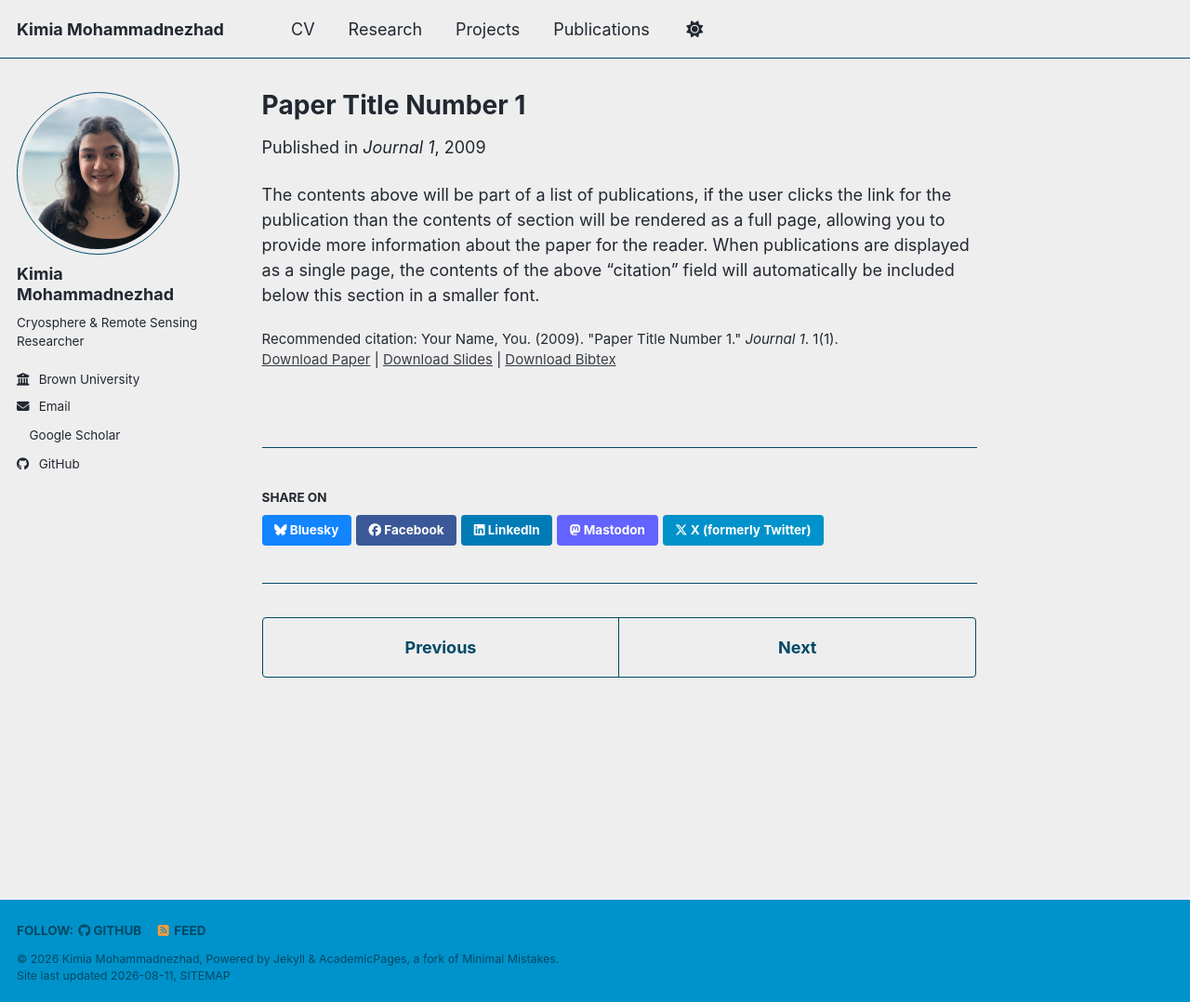
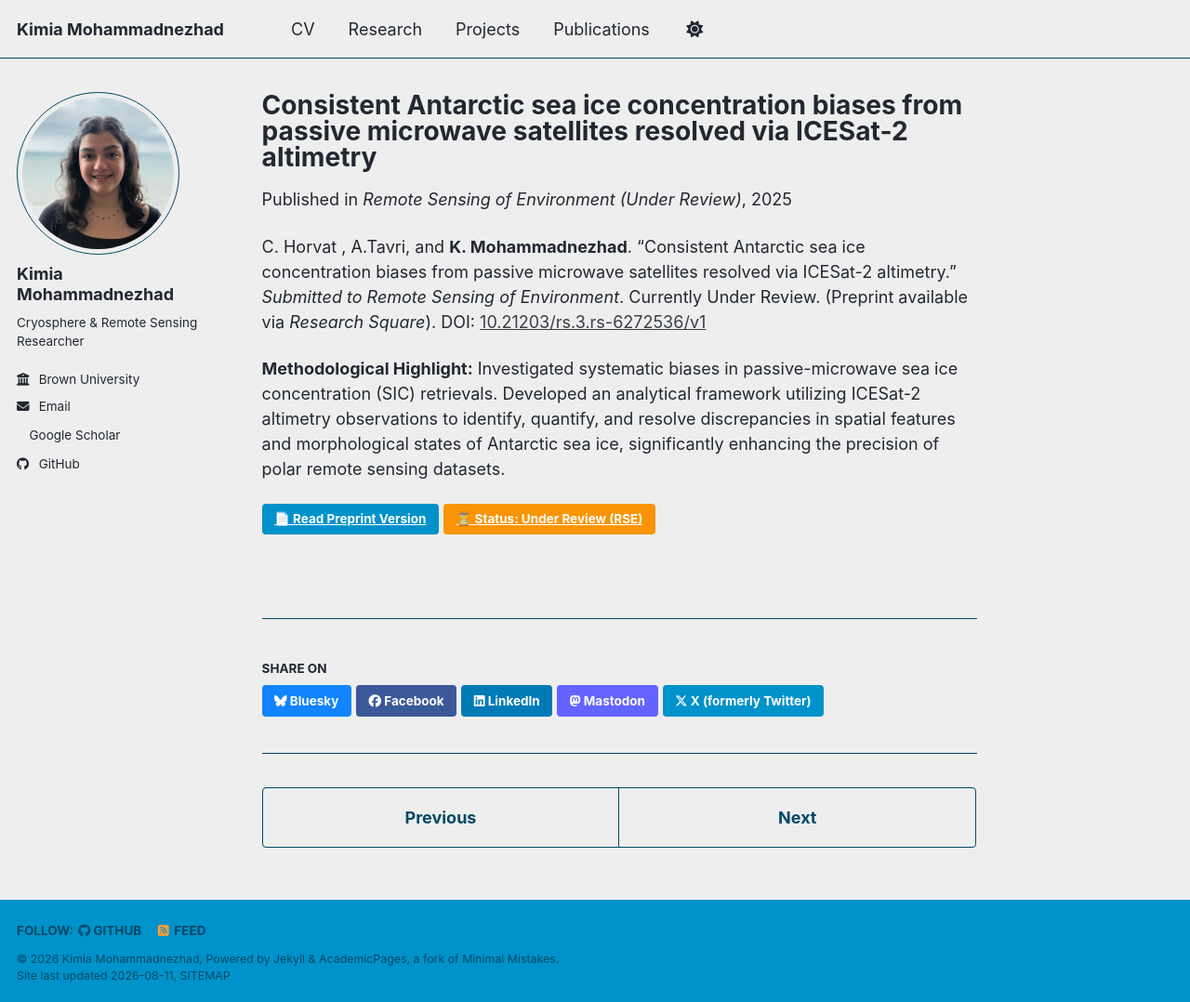
Before and after one commit to kimnezhad/kimnezhad.github.io, a Jekyll site: the page built from _publications/2009-10-01-paper-title-number-1.md, in a window 1280 px wide and 1078 px high. Shown: the whole window at 93% size. Built offline with Jekyll 4.4.1, drawn with Linux system fonts in a browser that asks for light colours; a style sheet for code colours, icons or effects is not loaded.

Commit message:
Update 2009-10-01-paper-title-number-1.md

```diff
--- a/_publications/2009-10-01-paper-title-number-1.md
+++ b/_publications/2009-10-01-paper-title-number-1.md
@@ -1,14 +1,15 @@
 ---
-title: "Paper Title Number 1"
+title: "Consistent Antarctic sea ice concentration biases from passive microwave satellites resolved via ICESat-2 altimetry"
 collection: publications
 category: manuscripts
-permalink: /publication/2009-10-01-paper-title-number-1
-excerpt: 'This paper is about the number 1. The number 2 is left for future work.'
-date: 2009-10-01
-venue: 'Journal 1'
-slidesurl: 'https://academicpages.github.io/files/slides1.pdf'
-paperurl: 'https://academicpages.github.io/files/paper1.pdf'
-bibtexurl: 'https://academicpages.github.io/files/bibtex1.bib'
-citation: 'Your Name, You. (2009). &quot;Paper Title Number 1.&quot; <i>Journal 1</i>. 1(1).'
+permalink: /publication/2025-01-01-consistent-antarctic-biases
+date: 2025-01-01
+venue: 'Remote Sensing of Environment (Under Review)'
 ---
-The contents above will be part of a list of publications, if the user clicks the link for the publication than the contents of section will be rendered as a full page, allowing you to provide more information about the paper for the reader. When publications are displayed as a single page, the contents of the above "citation" field will automatically be included below this section in a smaller font.
+
+C. Horvat , A.Tavri, and **K. Mohammadnezhad**. "Consistent Antarctic sea ice concentration biases from passive microwave satellites resolved via ICESat-2 altimetry." *Submitted to Remote Sensing of Environment*. Currently Under Review. (Preprint available via *Research Square*). DOI: [10.21203/rs.3.rs-6272536/v1](https://doi.org/10.21203/rs.3.rs-6272536/v1)
+
+**Methodological Highlight:** Investigated systematic biases in passive-microwave sea ice concentration (SIC) retrievals. Developed an analytical framework utilizing ICESat-2 altimetry observations to identify, quantify, and resolve discrepancies in spatial features and morphological states of Antarctic sea ice, significantly enhancing the precision of polar remote sensing datasets.
+
+[📄 Read Preprint Version](https://doi.org/10.21203/rs.3.rs-6272536/v1){: .btn .btn--primary}
+[⏳ Status: Under Review (RSE)](#){: .btn .btn--warning}
```
